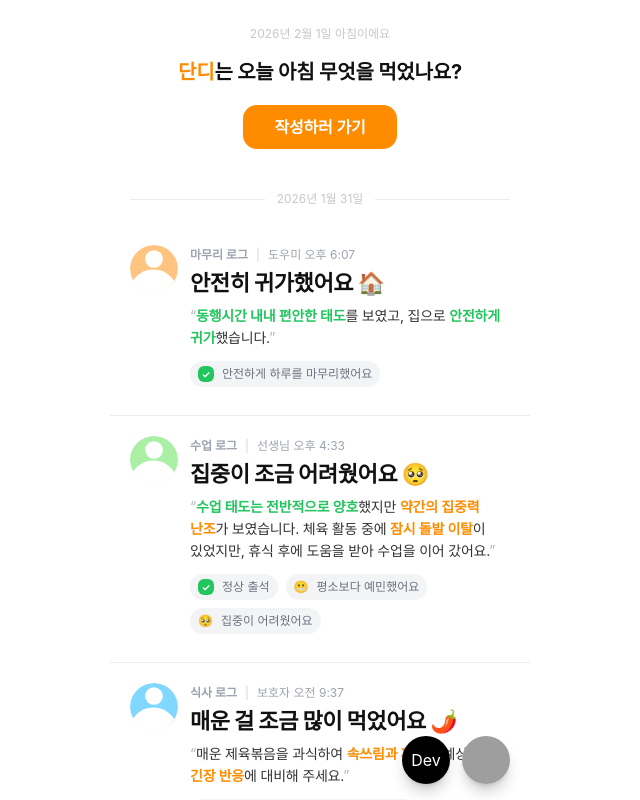
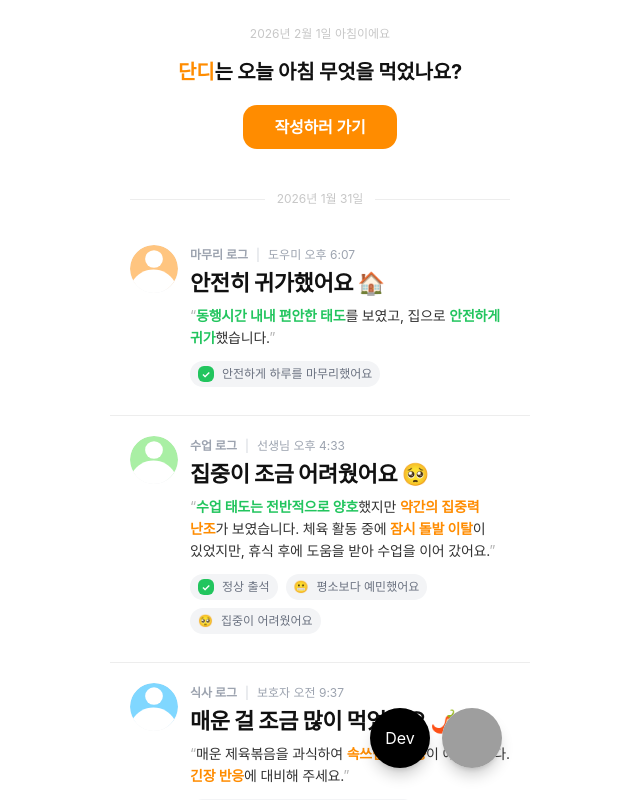
Before and after one commit to dandicare/doedorok, a Next.js app in the folder apps/web/: page /feed in a window 1280 px wide. Shown: the top 800 px of the page, without its empty margins (320-960 px from the left). Built offline with nearby package versions, Linux system fonts and the light colour scheme; grey boxes are pictures that could not be loaded; a web font is replaced by a local one.

Commit message:
feat: float 버튼 조정

```diff
--- a/apps/web/app/feed/page.tsx
+++ b/apps/web/app/feed/page.tsx
@@ -12,6 +12,8 @@ import {
   listAfterMealCheckins,
   type AfterMealCheckinRecord,
 } from '../../lib/feed-store';
+
+const SHOW_DEV_BUTTON = true;
 
 export default function Feed() {
   const router = useRouter();
@@ -244,28 +246,30 @@ export default function Feed() {
       </main>
 
       {/* 우측 하단 플로팅 버튼: 아직 연결되지 않은 dev 페이지로 진입 */}
-      <div className="fixed inset-x-0 bottom-[calc(env(safe-area-inset-bottom)+16px)] pointer-events-none">
-        <div className="mx-auto max-w-[420px] px-5 flex justify-end gap-3">
+      <div className="fixed inset-x-0 bottom-[calc(env(safe-area-inset-bottom)+32px)] pointer-events-none">
+        <div className="mx-auto max-w-[420px] px-7 flex justify-end gap-3">
+          {SHOW_DEV_BUTTON && (
             <button
               type="button"
               onClick={onGoDev}
               aria-label="Dev로 이동"
-            className="pointer-events-auto h-12 w-12 rounded-full bg-black text-white flex items-center justify-center shadow-lg shadow-black/20 active:scale-[0.98] transition-transform"
+              className="pointer-events-auto h-15 w-15 rounded-full bg-black text-white flex items-center justify-center shadow-lg shadow-black/20 active:scale-[0.98] transition-transform"
             >
               Dev
             </button>
+          )}
 
           <button
             type="button"
             onClick={onGoStudentProfile}
             aria-label="학생 프로필로 이동"
-            className="pointer-events-auto h-12 w-12 rounded-full overflow-hidden bg-white shadow-lg shadow-black/20 active:scale-[0.98] transition-transform relative"
+            className="pointer-events-auto h-15 w-15 rounded-full overflow-hidden bg-white shadow-lg shadow-black/20 active:scale-[0.98] transition-transform relative"
           >
             <Image
               src="/image3.png"
               alt="학생 프로필"
               fill
-              sizes="48px"
+              sizes="60px"
               className="object-cover"
               priority
             />
```
Lines whose indentation alone changed are shown as unchanged.
